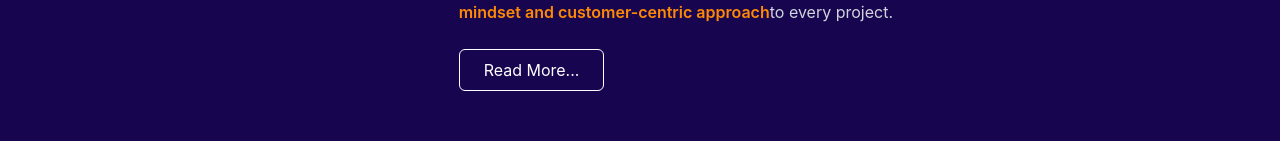
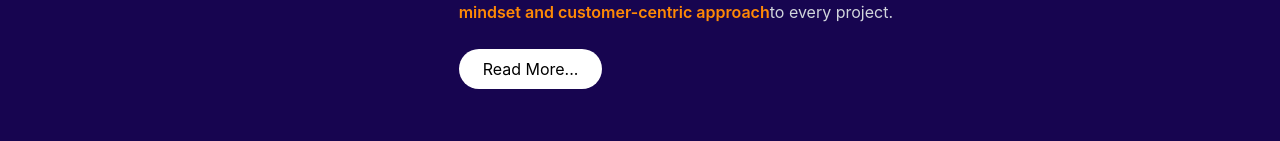
Before and after one commit to minion-star/Portfolio, a React (Vite) app: page / in a window 1280 px wide. Shown: the part 1333-1474 px from the top of the page. Built offline with nearby package versions, Linux system fonts and the light colour scheme.

Commit message:
update button

```diff
--- a/src/aboutme/aboutme.tsx
+++ b/src/aboutme/aboutme.tsx
@@ -49,7 +49,7 @@ const AboutMe = () => {
             I bring a <span className="font-semibold text-orange-400">problem-solving mindset and customer-centric approach</span>
             to every project.
           </p>
-          <button className="mt-6 px-6 py-2 border border-white text-white rounded-md hover:bg-white hover:text-[#170550] transition">
+          <button className="mt-6 px-6 py-2 bg-white rounded-full  hover:bg-gray-200 transition cursor-pointer">
             Read More...
           </button>
         </div>
```
